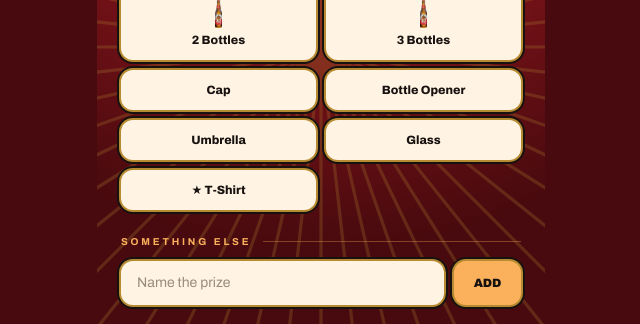
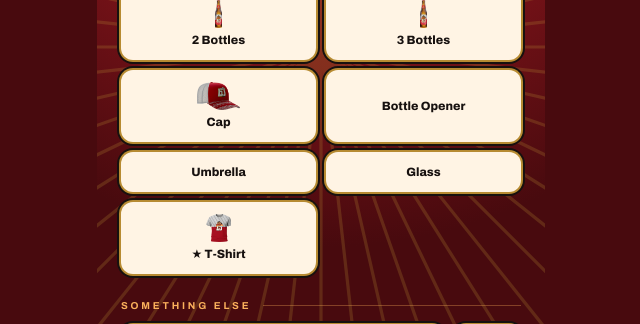
Before and after one commit to Melake-Wondwosen/feta-app, a React (Vite) app: page /campaign/1 in a window 1280 px wide. Shown: the part 233-557 px from the top of the page, without its empty margins (319-959 px from the left). Built offline with nearby package versions, Linux system fonts and the light colour scheme; no server answers; sample sign-in values are in the browser's storage.

Commit message:
Add real T-shirt and cap artwork to win celebrations and campaign setup cards

```diff
--- a/src/components/WinCelebration.jsx
+++ b/src/components/WinCelebration.jsx
@@ -1,14 +1,53 @@
 import { FETA, FetaMark } from "../brand/FetaBrand";
 import fetaBottle from "../assets/feta-bottle.png";
+import fetaTshirt from "../assets/feta-tshirt.png";
+import fetaCap from "../assets/feta-cap.png";
 import { bottleCost } from "../services/bottleStock";
 
 /* The celebration shown when a prize is won. Lives here rather than
    inside the spin screen so the admin preview renders the identical
    thing — a preview that drifts from production is worse than none. */
+/* Prizes we have real product artwork for. Matched loosely so "T-Shirt",
+   "Tshirt" and "T Shirt" all land on the same image. */
+const MERCH = [
+  { test: /t[\s-]?shirt/i, src: fetaTshirt, height: 190 },
+  { test: /\bcap\b/i, src: fetaCap, height: 150 },
+];
+
 export default function WinCelebration({ prize }) {
   const bottles = bottleCost(prize);
 
   if (bottles <= 0) {
+    const merch = MERCH.find((m) => m.test.test(String(prize || "")));
+
+    if (merch) {
+      return (
+        <div
+          className="relative flex items-center justify-center -mt-20 mb-3"
+          style={{ height: 175 }}
+        >
+          <span
+            aria-hidden="true"
+            className="feta-bottle-glow absolute left-1/2 top-1/2 rounded-full pointer-events-none"
+            style={{
+              width: 240,
+              height: 240,
+              marginLeft: -120,
+              marginTop: -120,
+              background: `radial-gradient(circle, ${FETA.amber}DD 0%, ${FETA.gold}66 42%, transparent 70%)`,
+            }}
+          />
+          <img
+            src={merch.src}
+            alt=""
+            aria-hidden="true"
+            className="feta-bottle-solo relative w-auto drop-shadow-[0_10px_18px_rgba(23,17,15,0.5)]"
+            style={{ height: merch.height }}
+          />
+        </div>
+      );
+    }
+
     return <FetaMark className="w-12 mx-auto mb-3" />;
   }
 
--- a/src/pages/CampaignSetupPage.jsx
+++ b/src/pages/CampaignSetupPage.jsx
@@ -16,6 +16,16 @@ import {
 } from "../services/prizeService";
 
 import fetaBottle from "../assets/feta-bottle.png";
+import fetaTshirt from "../assets/feta-tshirt.png";
+import fetaCap from "../assets/feta-cap.png";
+
+/* Thumbnail for a prize, when we have real product artwork for it. */
+function prizeImage(name) {
+  if (isBottlePrize(name)) return fetaBottle;
+  if (/t[\s-]?shirt/i.test(name)) return fetaTshirt;
+  if (/\bcap\b/i.test(name)) return fetaCap;
+  return null;
+}
 import {
   BOTTLES_PER_CRATE,
   isBottlePrize,
@@ -207,12 +217,12 @@ export default function CampaignSetupPage() {
                     boxShadow: `0 0 0 2px ${on ? FETA.red : FETA.gold}, 0 0 0 4px ${FETA.ink}`,
                   }}
                 >
-                  {isBottlePrize(prize) && (
+                  {prizeImage(prize) && (
                     <img
-                      src={fetaBottle}
+                      src={prizeImage(prize)}
                       alt=""
                       aria-hidden="true"
-                      className="h-7 w-auto mx-auto mb-1"
+                      className="h-7 w-auto mx-auto mb-1 object-contain"
                     />
                   )}
                   {item.tier === "main" ? "★ " : ""}
@@ -321,12 +331,12 @@ export default function CampaignSetupPage() {
                   style={{ background: FETA.cream, color: FETA.ink }}
                 >
                   <div className="flex justify-between items-center gap-3">
-                    {isBottlePrize(prize.name) && (
+                    {prizeImage(prize.name) && (
                       <img
-                        src={fetaBottle}
+                        src={prizeImage(prize.name)}
                         alt=""
                         aria-hidden="true"
-                        className="flex-none h-10 w-auto drop-shadow-[0_2px_4px_rgba(23,17,15,0.3)]"
+                        className="flex-none h-10 w-auto object-contain drop-shadow-[0_2px_4px_rgba(23,17,15,0.3)]"
                       />
                     )}
                     <h4 className="feta-display text-sm truncate flex items-center gap-1.5 flex-1">
```
Also changed, not shown: src/assets/feta-cap.png (added), src/assets/feta-tshirt.png (added).
